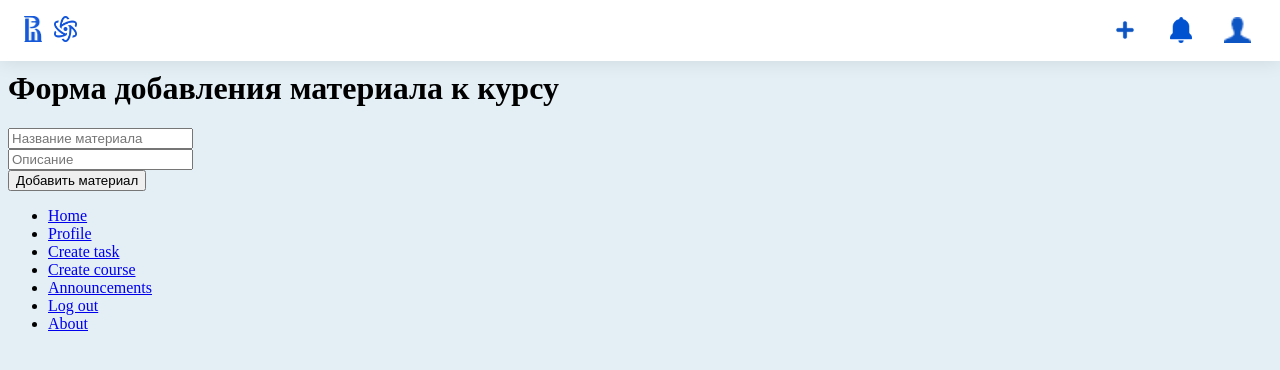
After one commit to sitandr/hse-physics-website, a Django app: page /add_material in a window 1280 px wide. The commit adds this page. Shown: the top 370 px of the page. Run offline with Django 4.2, Linux system fonts and the light colour scheme; a user stored in the database is signed in.

Commit message:
new form

```diff
--- a/main/urls.py
+++ b/main/urls.py
@@ -8,6 +8,8 @@ urlpatterns = [
          views.course_views.create_task, name='create_task'),
     path('create_task?<int:course_id>',
          views.course_views.create_task, name='create_course_task'),
+
+    path('add_material', views.course_views.add_material, name='add_material'),
     path('accounts/', include('django.contrib.auth.urls')),
     path('accounts/', include('accounts.urls')),
     path('pages/<slug:slug>', views.course_views.course_page, name='pages'),
--- a/main/views/course_views.py
+++ b/main/views/course_views.py
@@ -23,6 +23,10 @@ def index(request):
 
 def about(request):
     return render(request, 'main/about.html')
+
+@login_required
+def add_material(request):
+    return render(request, 'main/add_material.html')
 
 
 @login_required
--- a/requirements.txt
+++ b/requirements.txt
@@ -4,3 +4,4 @@ unidecode
 django-model-utils
 django-embed-video
 markdown
+markdown-grid-tables
--- /dev/null
+++ b/templates/main/add_material.html
@@ -0,0 +1,13 @@
+{% extends 'main/base.html' %}
+{% block title %}Форма добавления материала к курсу{% endblock %}
+
+{% block body %}
+    <div class="featers">
+    <h1>Форма добавления материала к курсу</h1>
+    <form method="post">
+        <input type="text" placeholder="Название материала" class="form-control"><br>
+        <input type="text" placeholder="Описание " class="form-control"><br>
+        <button class="btn btn-success" type="submit">Добавить материал</button>
+    </form>
+    </div>
+{% endblock %}
--- a/templates/main/base.html
+++ b/templates/main/base.html
@@ -29,6 +29,7 @@
                 <li><a href="{% url 'create_course' %}">Новый курс</a></li>
                 <li><a href="{% url 'create_task' %}">Новый материал</a></li>
                 <li><a href="{% url 'announce' %}">Новое объявление</a></li>
+                <li><a href="{% url 'add_material' %}">Добавление материала</a></li>
             </ul>
         </li>
         <li class="dropdown-button">
--- a/templates/main/create_task.html
+++ b/templates/main/create_task.html
@@ -1,10 +1,10 @@
 {% extends 'main/base.html' %}
 {% block title %}
-Создать задачу
+Добавить материал
 {% endblock %}
 
 {% block body %}
-    <h1>Добавить задание</h1>
+    <h1>Добавить материал</h1>
     <form method="post">
         {% csrf_token %}<br>
         {{ form.title }}<br>
--- a/templates/main/index.html
+++ b/templates/main/index.html
@@ -47,6 +47,8 @@
     <h2>Расписание</h2>
     <a href="https://docs.google.com/spreadsheets/d/e/2PACX-1vRD59ze5tGfZYMzTULP1fzqkb4P0rEtGuGC2f49aaG4uU6A1BIHL_hOdCyUGJtR20VMO82zklFd8zZo/pubhtml?gid=238010881#">Неделя</a>
 
+   <iframe src="https://docs.google.com/spreadsheets/d/1breFqFnZUjGedxcWs_U1-LXymS3Fy3UWFnp__0d473g/htmlembed" style=""></iframe>
+
 
 
 {% endblock %}
```
Also changed, not shown: db.sqlite3.
